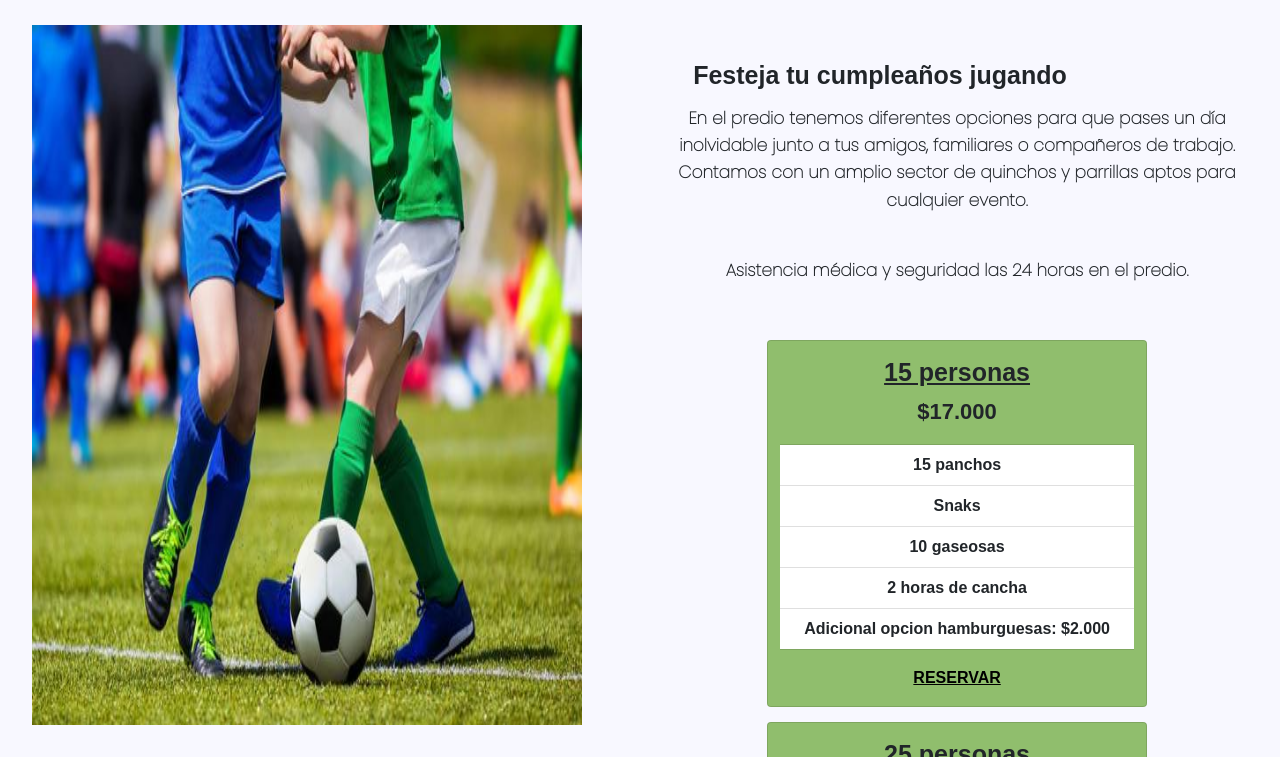
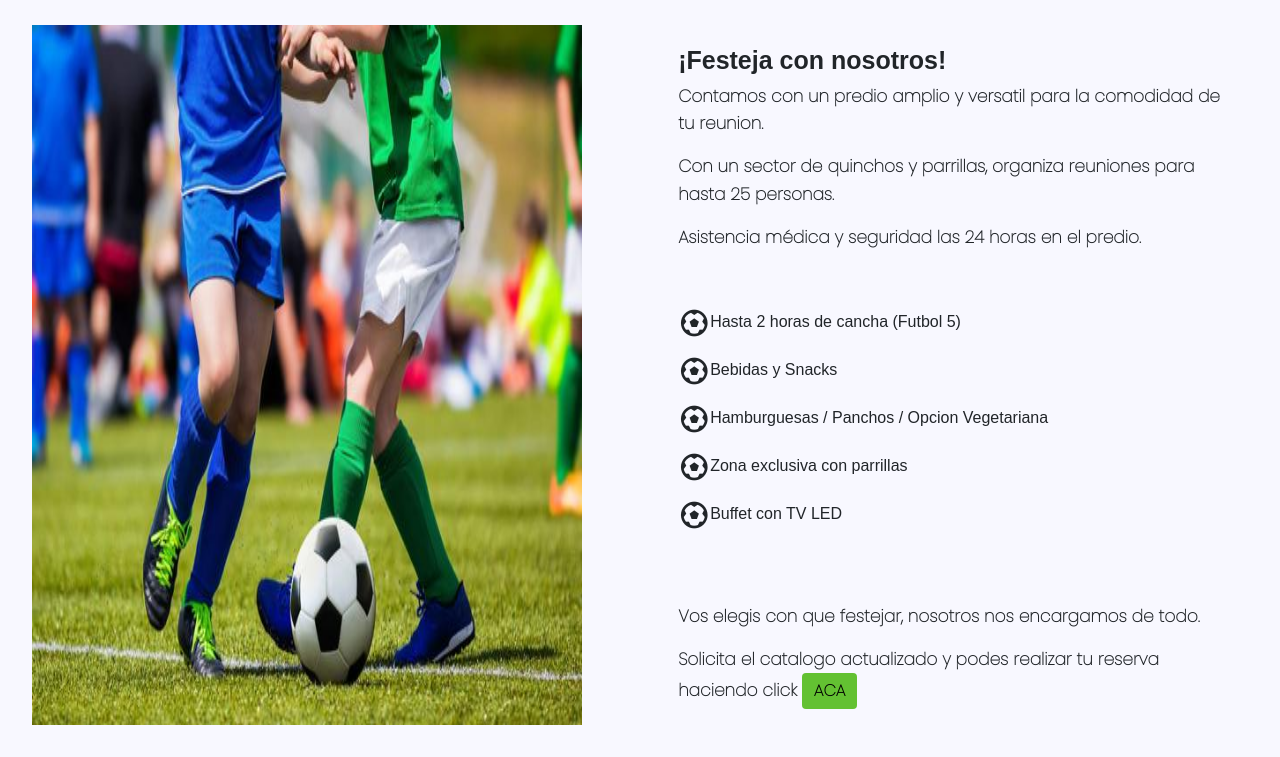
Before and after one commit to francovalesi/LaColmenaFutbol-Valesi, a website: page pages/eventos.html in a window 1280 px wide. Shown: the part 195-952 px from the top of the page. Drawn offline with nearby package versions, Linux system fonts and the light colour scheme; a web font is replaced by a local one.

Commit message:
Modifico eventos.html, doy estilo a textos y lista

```diff
--- a/pages/eventos.html
+++ b/pages/eventos.html
@@ -53,53 +53,26 @@
                 </div>
                 <article class="article__eventos">
                     <div class="parrafo_eventos">
-                        <h2 class="title_eventos">Festeja tu cumpleaños jugando</h2>
-                        <p>En el predio tenemos diferentes opciones para que pases un día inolvidable junto a tus
-                            amigos,
-                            familiares
-                            o compañeros de trabajo. Contamos con un amplio sector de quinchos y parrillas aptos
-                            para
-                            cualquier
-                            evento.</p><br>
-                        <p>
-                            Asistencia médica y seguridad las 24 horas en el predio.
-                        </p>
+                        <h2 class="subtitle_eventos">¡Festeja con nosotros!</h2>
+                        <p>Contamos con un predio amplio y versatil para la comodidad de tu reunion.</p>
+                        <p>Con un sector de quinchos y parrillas, organiza reuniones para hasta 25 personas.</p>
+                        <p>Asistencia médica y seguridad las 24 horas en el predio.</p>
                     </div>
-                    <div class="container">
-                        <div class="row justify-content-around">
-                            <div class="card card__section">
-                                <div class="card-body">
-                                    <h5 class="card-title title__card">15 personas</h5>
-                                    <p class="card-text text__card">$17.000</p>
-                                </div>
-                                <ul class="list-group list-group-flush">
-                                    <li class="list-group-item">15 panchos</li>
-                                    <li class="list-group-item">Snaks</li>
-                                    <li class="list-group-item">10 gaseosas</li>
-                                    <li class="list-group-item">2 horas de cancha</li>
-                                    <li class="list-group-item">Adicional opcion hamburguesas: $2.000</li>
-                                </ul>
-                                <div class="card-body">
-                                    <a href="./contacto.html" class="card-link link__card">RESERVAR</a>
-                                </div>
-                            </div>
-                            <div class="card card__section">
-                                <div class="card-body">
-                                    <h5 class="card-title title__card">25 personas</h5>
-                                    <p class="card-text text__card">$23.000</p>
-                                </div>
-                                <ul class="list-group list-group-flush">
-                                    <li class="list-group-item">25 panchos</li>
-                                    <li class="list-group-item">Snaks</li>
-                                    <li class="list-group-item">17 gaseosas</li>
-                                    <li class="list-group-item">2 horas de cancha</li>
-                                    <li class="list-group-item">Adicional opcion hamburguesas: $3.000</li>
-                                </ul>
-                                <div class="card-body">
-                                    <a href="./contacto.html" class="card-link link__card">RESERVAR</a>
-                                </div>
-                            </div>
-                        </div>
+
+                    <div class="list__eventos">
+                        <ul>
+                            <li><i class='bx bx-football'></i>Hasta 2 horas de cancha (Futbol 5)</li>
+                            <li><i class='bx bx-football'></i>Bebidas y Snacks</li>
+                            <li><i class='bx bx-football'></i>Hamburguesas / Panchos / Opcion Vegetariana</li>
+                            <li><i class='bx bx-football'></i>Zona exclusiva con parrillas</li>
+                            <li><i class='bx bx-football'></i>Buffet con TV LED</li>
+                        </ul>
+                    </div>
+
+                    <div class="parrafo_eventos">
+                        <p>Vos elegis con que festejar, nosotros nos encargamos de todo.</p>
+                        <p>Solicita el catalogo actualizado y podes realizar tu reserva haciendo click <a class="btn btn-success btn__eventos" href="./contacto.html" role="button">ACA</a></p>
+                        <p></p>
                     </div>
                 </article>
             </div>
--- a/scss/style.scss
+++ b/scss/style.scss
@@ -169,23 +169,24 @@ h1 {
     }
 }
 
-.title_eventos {
-    font-family: $font-titles;
-    font-size: 25px;
-    font-weight: bold;
-    margin: 15px;
-    text-align: center;
-}
-
 .image_eventos {
     img {
         display: none;
     }
+
 }
 
+.article__eventos {
     .parrafo_eventos {
         margin: 20px 20px;
         padding: 20px 12px;
+
+        .subtitle_eventos {
+            font-family: $font-titles;
+            font-size: 25px;
+            font-weight: bold;
+            text-align: center;
+        }
 
         p {
             font-family: $font-text;
@@ -193,6 +194,31 @@ h1 {
             font-weight: 900;
             text-align: center;
             line-height: map-get($estilos, interlineado);
+        }
+
+        .btn__eventos {
+            background-color: #63C132;
+            border: none;
+            color: black;
+            font-weight: bold;
+        }
+    }
+
+    .list__eventos {
+        ul {
+            list-style: none;
+            text-align: left;
+
+            li {
+                padding-bottom: 1rem;
+                font-family: $font-titles;
+
+                i {
+                    font-size: 2em;
+                    vertical-align: middle;
+                }
+            }
+        }
     }
 }
 
@@ -522,11 +548,6 @@ footer {
         flex-direction: row;
         justify-content: space-around;
 
-        .title_eventos {
-            display: inline-block;
-            text-align: start;
-        }
-
         .image_eventos {
             display: inline-block;
             @include sizes(600px, 800px);
@@ -542,16 +563,26 @@ footer {
             display: flex;
             flex-direction: column;
             width: 50%;
+
+            .parrafo_eventos {
+
+                .subtitle_eventos {
+                    display: inline-block;
+                    text-align: start;
                 }
 
-        .parrafo_eventos {
-            font-family: $font-text;
+                p {
+                    font-weight: 900;
                     text-align: left;
-            font-size: 17px;
-            font-weight: 900;
-            line-height: map-get($estilos, interlineado);
-            margin: 20px 20px;
-            padding: 20px 12px;
+                }
+
+                .btn__eventos {
+                    background-color: #63C132;
+                    border: none;
+                    color: black;
+                    font-weight: bold;
+                }
+            }
         }
     }
 
@@ -642,7 +673,6 @@ footer {
             .social_list {
                 li {
                     margin: 0 25px;
-
                     a {
                         i {
                             font-size: 50px;
```
Also changed, not shown: css/style.css. Lines whose indentation alone changed are shown as unchanged.
